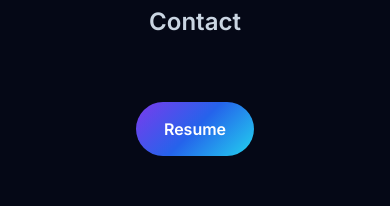
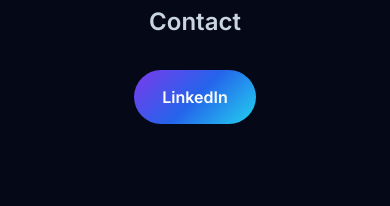
Before and after one commit to Rifqips/MyPortofolioWebsite, a Next.js app: page / in a window 390 px wide. Both pictures are taken after a click on the button 329 px from the left and 52 px from the top of the page. Shown: the part 306-512 px from the top of the page. Built offline with nearby package versions, Linux system fonts and the light colour scheme; no server answers; the database is empty.

Commit message:
ref : change text resume on navbar while mobile responsive

```diff
--- a/components/layout/Navbar.tsx
+++ b/components/layout/Navbar.tsx
@@ -151,8 +151,13 @@
               </Link>
             ))}
 
-            <a href="/resume.pdf" className="btn-primary mt-8">
-              Resume
+            <a
+              href="https://www.linkedin.com/in/rifqips/"
+              target="_blank"
+              rel="noopener noreferrer"
+              className="btn-primary"
+            >
+              LinkedIn
             </a>
           </div>
         </motion.div>
```
